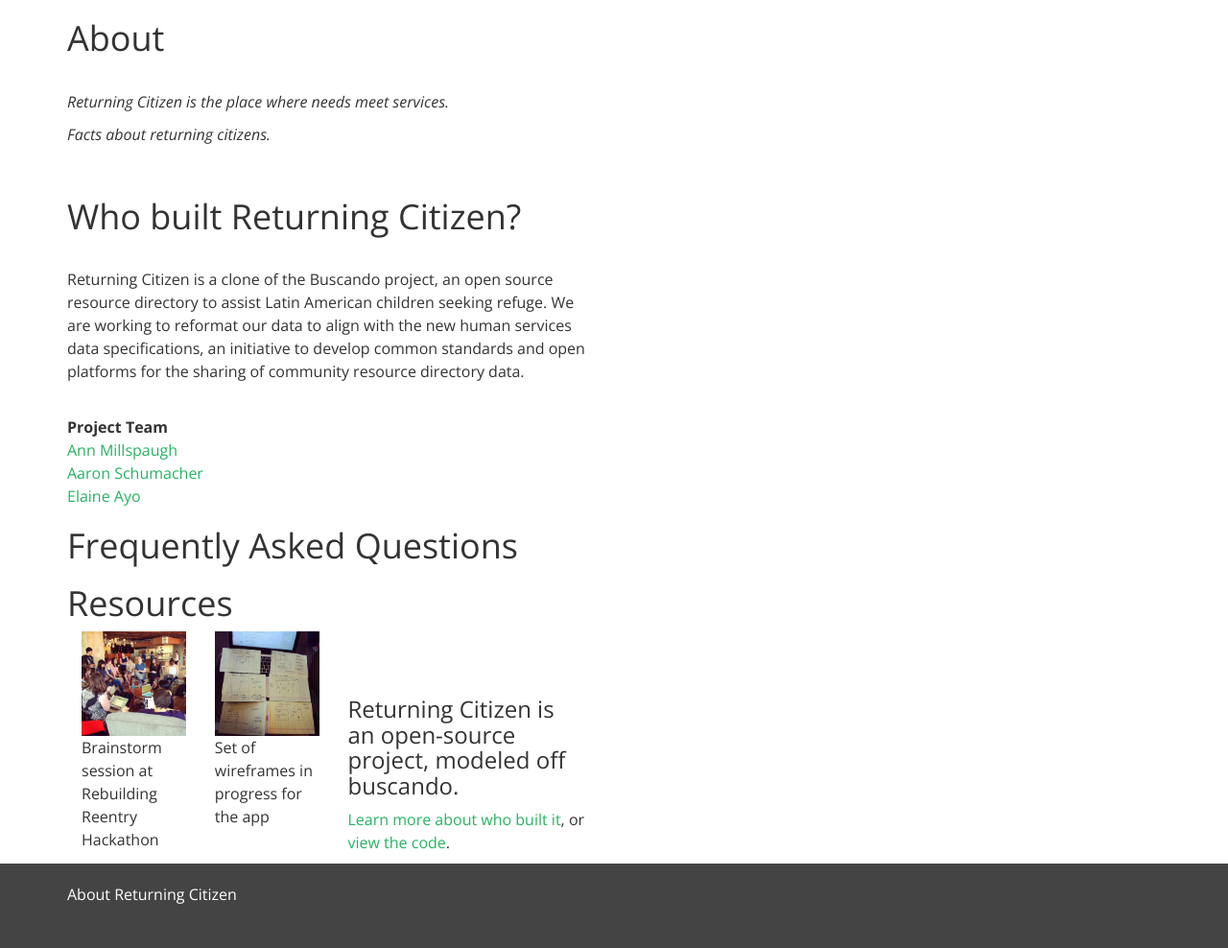
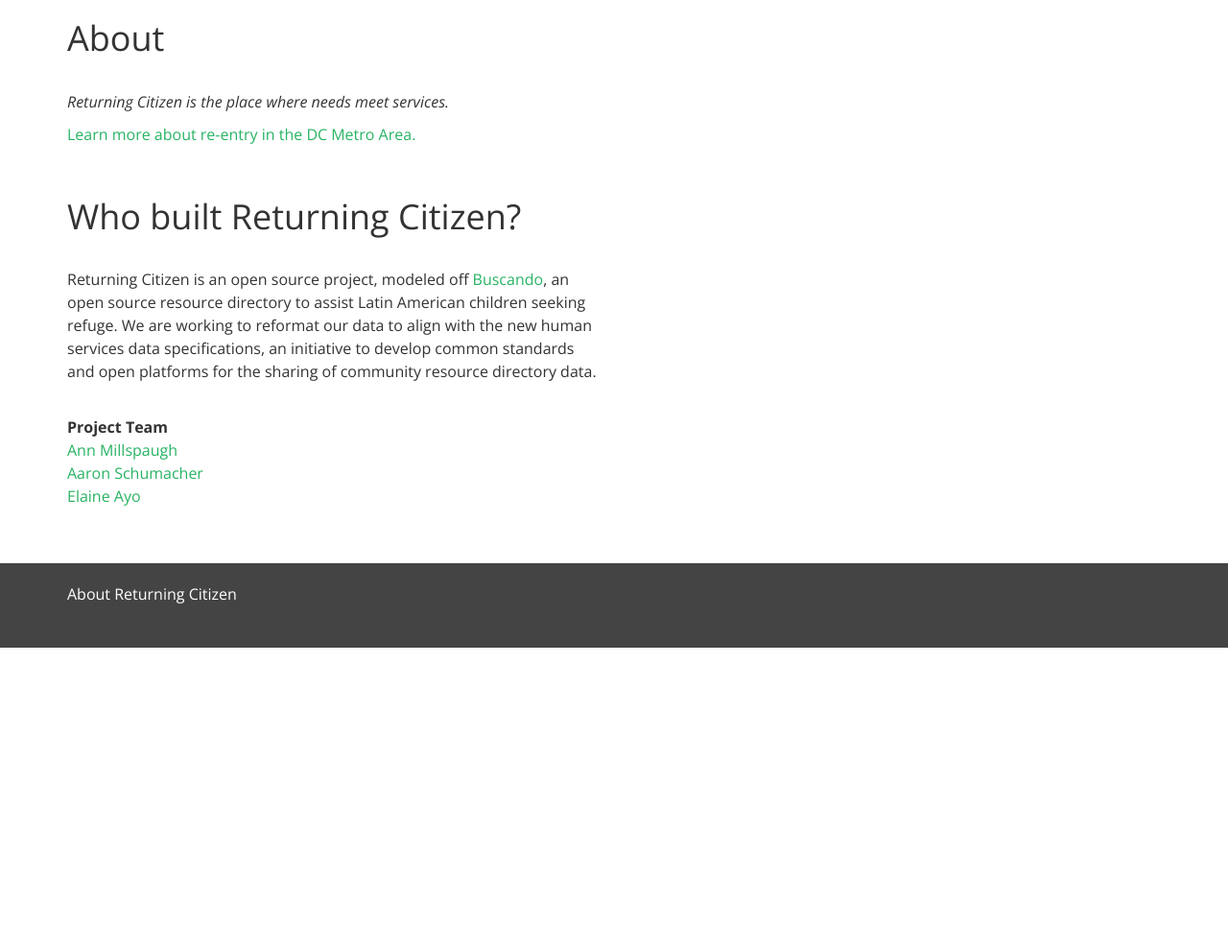
Before and after one commit to millzpaugh/returning_citizen, a Django app: page /about/ in a window 1280 px wide. Shown: the part 52-1040 px from the top of the page at 96% size. After the commit the page ends 727 px from the top, so only its background shows below. Run offline with Django 3.2, Linux system fonts and the light colour scheme; some libraries are stand-ins or nearby versions.

Commit message:
ui changes

```diff
--- a/app/templates/about.html
+++ b/app/templates/about.html
@@ -10,12 +10,12 @@
 	<div class="col-md-6">
 <br>
 
-<i><p>{% trans "Returning Citizen is the place where needs meet services." %}</p>
-<p>{% trans "Facts about returning citizens." %}</p></i>
+<i><p>{% trans "Returning Citizen is the place where needs meet services." %}</p></i>
+<p><a href="https://thereentrynetworkdc.wordpress.com/employment/">{% trans "Learn more about re-entry in the DC Metro Area." %}</a></p>
 
 <br><a id="whobuilt"></a><h1>{% trans "Who built Returning Citizen?" %}</h1>
 
-<p><br>Returning Citizen is a clone of the Buscando project, an open source resource directory to assist Latin American children seeking refuge.
+<p><br>Returning Citizen is an open source project, modeled off <a href="http://www.buscandomaryland.com/">Buscando</a>, an open source resource directory to assist Latin American children seeking refuge.
 We are working to reformat our data to align with the new human services data specifications, an initiative to develop common standards and open platforms for the sharing of community resource directory data.</p>
 
 <br><b><p>{% trans "Project Team" %}</b>
@@ -24,85 +24,8 @@
 <br><a href="https://www.linkedin.com/in/elaineayo">Elaine Ayo</a></p>
 
 
-<h1>{% trans "Frequently Asked Questions" %}</h1>
-{#<br><b><p>{% trans "What is the Maryland government's role with this program?" %}</b>#}
-{#<br>{% trans "The State of Maryland is helping to connect sponsor families with basic needs such as food and clothing, healthcare and legal assistance to service providers who are able to help." %}</p>#}
-{##}
-{#<br><b><p>{% trans "Can the child in my care receive health care?" %}</b>#}
-{#<br>{% trans "Yes. There are many clinics that offer health services at reduced costs to anyone, regardless of immigration status.  You can find clinics near you through the Buscando search page." %}</p>#}
-{##}
-{#<br><b><p>{% trans "Is the child in my care eligible for public benefits?" %}</b>#}
-{#<br>{% trans "In some cases, children seeking refuge may qualify for some public benefits like Medical Assistance.  Please call 410-558-3175 for more information." %}</p>#}
-{##}
-{#<br><b><p>{% trans "Can the child in my care be enrolled in school?" %}</b>#}
-{#<br>{% trans "Yes. According to the United States Department of Education, all children are entitled to equal access to a public elementary and secondary education, regardless of their or their parents’ actual or perceived national origin, citizenship, or immigration status. This includes recently arrived unaccompanied children who are in immigration proceedings while residing in local communities with a parent, family member, or other appropriate adult sponsor." %}</p>#}
-{##}
-{#<br><b><p>{% trans "I'm worried about fraud. Do we have to pay for reunification and legal services?" %}</b>#}
-{#<br>{% trans "There are many community organizations that can assist sponsor families with completing reunification packets and legal services at reduced or no cost. You may choose to work through a private attorney, but be aware that there are some individuals who may try to take advantage of you and charge large fees.  The organizations listed on this site can advise you on the availability of free or reduced cost legal assistance." %}</p>#}
-{##}
-{#<br><br>#}
-
-
-
-
-<h1>{% trans "Resources" %}</h1>
-{#<br><b><p>{% trans "Federal Response" %}</b>#}
-{#<ul><li><a href="http://www.whitehouse.gov/the-press-office/2014/06/20/fact-sheet-unaccompanied-children-central-america">FACT SHEET: Unaccompanied Children from Central America</a> (White House, 6/20/2014)</li></ul></p>#}
-{##}
-{##}
-{#<b><p>{% trans "Education" %}</b>#}
-{#<ul><li><a href="http://www2.ed.gov/policy/rights/guid/unaccompanied-children.pdf">Educational Services for Immigrant Children and Those Recently Arrived to the United States</a> (U.S. Department of Education, 8/11/2014)</li>#}
-{##}
-{#<li><a href="http://www.ed.gov/news/press-releases/secretary-duncan-and-attorney-general-holder-issue-guidance-school-districts-ens">Secretary Duncan and Attorney General Holder Issue Guidance for School Districts to Ensure Equal Access for All Children to Public Schools, Regardless of Immigration Status</a> (U.S. Department of Education, 5/8/2014)</li></ul></p>#}
-{##}
-{##}
-{#<b><p>{% trans "Housing and Health" %}</b>#}
-{#<ul><li><a href="http://www.acf.hhs.gov/programs/orr/programs/ucs/state-by-state-uc-placed-sponsors">Unaccompanied Children Released to Sponsors By State</a> (U.S. Health and Human Services’ Office of Refugee Resettlement)</li>#}
-{##}
-{#<li><a href="http://www.acf.hhs.gov/programs/orr/programs/ucs/about#FAQs">About Unaccompanied Children's Services</a> (U.S. Health and Human Services’ Office of Refugee Resettlement)</li>#}
-{##}
-{#<li><a href="http://www.acf.hhs.gov/unaccompanied-children-frequently-asked-questions">Unaccompanied Children Frequently Asked Questions</a> (U.S. Health and Human Services’ Administration for Children and Families)</li>#}
-{##}
-{#<li><a href="http://www.acf.hhs.gov/sites/default/files/orr/unaccompanied_childrens_services_fact_sheet.pdf">Fact Sheet</a> (U.S. Health and Human Services’ Administration for Children and Families)</li></ul></p>#}
-{##}
-{##}
-{#<b><p>{% trans "Security" %}</b>#}
-{#<ul><li><a href="http://www.mass.gov/governor/docs/uac-frequently-asked-questions.pdf">Frequently Asked Questions for Unaccompanied Alien Children</a> (U.S. Department of Homeland Security, 7/3/2014)</li>#}
-{#<li><a href="http://www.cbp.gov/newsroom/stats/southwest-border-unaccompanied-children">Southwest Border Unaccompanied Alien Children</a> (U.S. Customs and Border Protection)</li></ul></p>#}
-{##}
-{#<b><p>{% trans "Legal" %}</b>#}
-{#<ul><li><a href="http://fas.org/sgp/crs/homesec/R43623.pdf">Unaccompanied Alien Children—Legal Issues: Answers to Frequently Asked Questions</a> (Congressional Research Service, 7/18/2014)</li></ul> </p>#}
-{##}
-{##}
-{#<br><br><br>#}
-{#</div>#}
-
-
-
-	<div class="col-md-3">
-		<figure>
-			<a href="http://instagram.com/p/q6780oSQZk/">
-				<img class="img-responsive" src="{% static 'img/buscando-brainstorm.jpg' %}" alt="{% trans "Brainstorm session for Buscano at DC Techlady Hackathon" %}"/>
-			</a>
-			<figcaption>
-				{% trans "Brainstorm session at Rebuilding Reentry Hackathon " %}<a href="http://rebuildingreentry.org/"><a>
-			</figcaption>
-		</figure>
-	</div>
-	<div class="col-md-3">
-		<figure>
-			<a href="http://instagram.com/p/q7Kw86SQWJ/">
-				<img class="img-responsive" src="{% static 'img/buscando-wireframes.jpg' %}" alt="{% trans "Set of wireframes in progess for the app" %}"/>
-			</a>
-			<figcaption>
-				{% trans "Set of wireframes in progress for the app" %}
-			</figcaption>
-		</figure>
-	</div>
 	<div class="col-md-6">
 		<br><br>
-		<h3>{% trans "Returning Citizen is an open-source project, modeled off buscando." %}</h3>
-		<p><a href="#whobuilt">{% trans "Learn more about who built it" %}</a>, {% trans "or" %} <a href="http://www.github.com/aliyarahman/buscando">{% trans "view the code" %}</a>.</p>
 	</div>
 </div>
 
--- a/app/templates/resources.html
+++ b/app/templates/resources.html
@@ -24,7 +24,6 @@
                         {% trans "What do you need help with?" %}" name="resource">
                             <option></option>
                             <option value="Education" {% ifequal "Education" resource.0.name %}selected="selected"{% endifequal %}>{% trans "Education" %}</option>
-                            <option value="Employment and Vocational Training" {% ifequal "Employment and Vocational Training" resource.0.name %}selected="selected"{% endifequal %}>{% trans "Employment and Vocational Training" %}</option>
                             <option value="Social Services" {% ifequal "Social Services" resource.0.name %}selected="selected"{% endifequal %}>{% trans "Social Services" %}</option>
                             <option value="Housing" {% ifequal "Housing" resource.0.name %}selected="selected"{% endifequal %}>{% trans "Housing" %}</option>
                             <option value="Mental Health" {% ifequal "Mental Health" resource.0.name %}selected="selected"{% endifequal %}>{% trans "Mental Health" %}</option>
```
